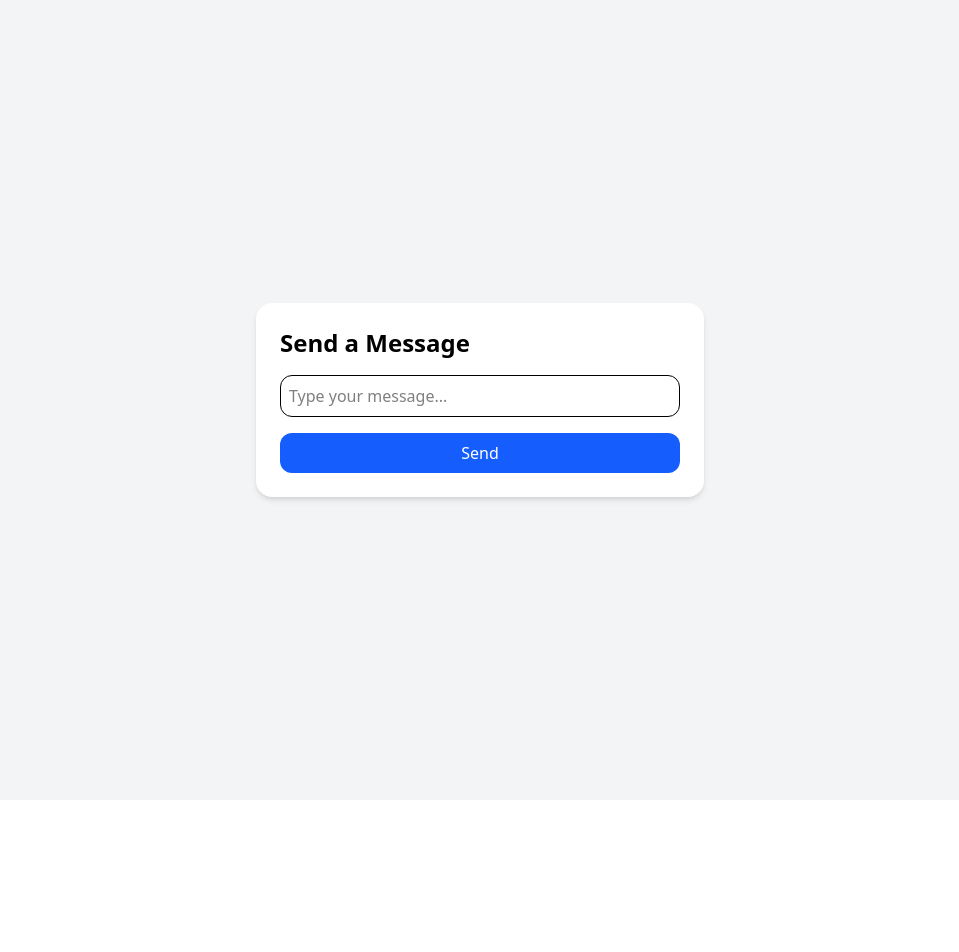
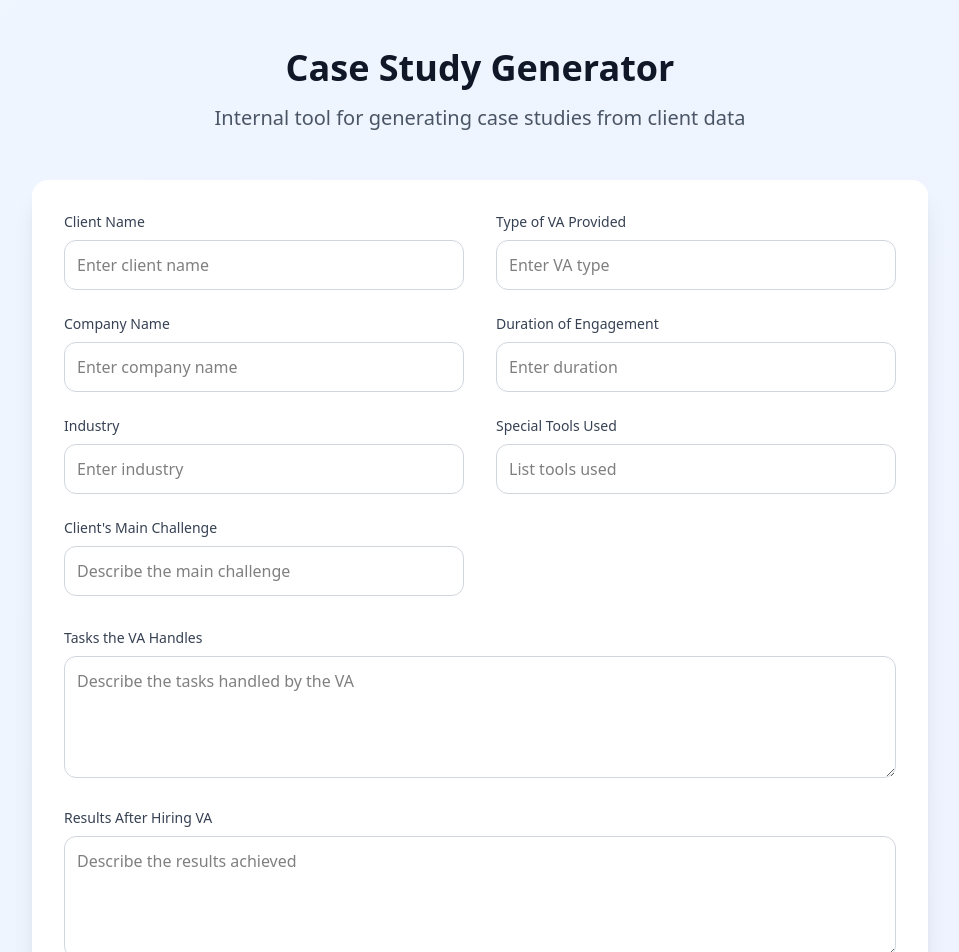
Before and after one commit to DiegoMero/case-study-generator, a Next.js app: page / in a window 1280 px wide. Shown: the top 952 px of the page, without its empty margins (160-1119 px from the left). Before the commit the page ends 800 px from the top, so only its background shows below. Built offline with nearby package versions, Linux system fonts and the light colour scheme.

Commit message:
Change approach

```diff
--- a/app/client-story/page.tsx
+++ b/app/client-story/page.tsx
@@ -88,8 +88,8 @@ export default function ClientStoryForm() {
     <div className="min-h-screen bg-gradient-to-br from-blue-50 to-indigo-50 py-12 px-4 sm:px-6 lg:px-8">
       <div className="max-w-4xl mx-auto">
         <div className="text-center mb-12">
-          <h1 className="text-4xl font-bold text-gray-900 mb-4">Share Your Success Story</h1>
-          <p className="text-xl text-gray-600">Help others understand the value of virtual assistance by sharing your experience</p>
+          <h1 className="text-4xl font-bold text-gray-900 mb-4">Case Study Generator</h1>
+          <p className="text-xl text-gray-600">Internal tool for generating case studies from client data</p>
         </div>
 
         <form onSubmit={handleSubmit} className="bg-white rounded-2xl shadow-xl p-8 space-y-8">
@@ -101,14 +101,14 @@ export default function ClientStoryForm() {
               </div>
               <div>
                 <label className="block text-sm font-medium text-gray-700 mb-2">Company Name</label>
-                <Input name="companyName" placeholder="Enter company name (Optional)" value={formData.companyName} onChange={handleChange} />
+                <Input name="companyName" placeholder="Enter company name" value={formData.companyName} onChange={handleChange} />
               </div>
               <div>
                 <label className="block text-sm font-medium text-gray-700 mb-2">Industry</label>
                 <Input name="industry" placeholder="Enter industry" value={formData.industry} onChange={handleChange} />
               </div>
               <div>
-                <label className="block text-sm font-medium text-gray-700 mb-2">Client&apos;s Main Challenge</label>
+                <label className="block text-sm font-medium text-gray-700 mb-2">Client's Main Challenge</label>
                 <Input name="challenge" placeholder="Describe the main challenge" value={formData.challenge} onChange={handleChange} />
               </div>
             </div>
@@ -124,7 +124,7 @@ export default function ClientStoryForm() {
               </div>
               <div>
                 <label className="block text-sm font-medium text-gray-700 mb-2">Special Tools Used</label>
-                <Input name="tools" placeholder="List tools used (Optional)" value={formData.tools} onChange={handleChange} />
+                <Input name="tools" placeholder="List tools used" value={formData.tools} onChange={handleChange} />
               </div>
             </div>
           </div>
@@ -140,7 +140,7 @@ export default function ClientStoryForm() {
             </div>
             <div>
               <label className="block text-sm font-medium text-gray-700 mb-2">Client Testimonial</label>
-              <Textarea name="testimonial" placeholder="Share your testimonial (Optional)" value={formData.testimonial} onChange={handleChange} />
+              <Textarea name="testimonial" placeholder="Share client testimonial" value={formData.testimonial} onChange={handleChange} />
             </div>
           </div>
 
@@ -149,7 +149,7 @@ export default function ClientStoryForm() {
               type="submit"
               className="w-full bg-blue-600 text-white py-3 px-4 rounded-xl hover:bg-blue-700 transition duration-300 transform hover:scale-[1.02] font-medium text-lg shadow-lg"
             >
-              Submit Success Story
+              Generate Case Study
             </button>
           </div>
 
@@ -166,7 +166,7 @@ export default function ClientStoryForm() {
 
         {webhookResponse && (
           <div className="mt-8 bg-white rounded-2xl shadow-xl p-8">
-            <h2 className="text-2xl font-semibold text-gray-900 mb-6">Webhook Response</h2>
+            <h2 className="text-2xl font-semibold text-gray-900 mb-6">Generated Case Study</h2>
             <div className="space-y-4">
               <div className="grid grid-cols-2 gap-4">
                 <div className="bg-gray-50 p-4 rounded-xl">
@@ -192,7 +192,7 @@ export default function ClientStoryForm() {
 
               {webhookResponse.content && (
                 <div className="bg-gray-50 p-4 rounded-xl">
-                  <p className="text-sm font-medium text-gray-500 mb-2">Generated Content</p>
+                  <p className="text-sm font-medium text-gray-500 mb-2">Case Study Content</p>
                   <div className="bg-white p-4 rounded-lg markdown-content">
                     <ReactMarkdown
                       components={{
@@ -216,49 +216,4 @@ export default function ClientStoryForm() {
   )
 }
 
-function Input({
-  name,
-  placeholder,
-  value,
-  onChange,
-}: {
-  name: string
-  placeholder: string
-  value: string
-  onChange: (e: React.ChangeEvent<HTMLInputElement>) => void
-}) {
-  return (
-    <input
-      name={name}
-      placeholder={placeholder}
-      value={value}
-      onChange={onChange}
-      className="w-full p-3 border border-gray-300 rounded-xl focus:ring-2 focus:ring-blue-500 focus:border-blue-500 transition duration-200"
-      required={placeholder.toLowerCase().includes('(optional') ? false : true}
-    />
-  )
-}
-
-function Textarea({
-  name,
-  placeholder,
-  value,
-  onChange,
-}: {
-  name: string
-  placeholder: string
-  value: string
-  onChange: (e: React.ChangeEvent<HTMLTextAreaElement>) => void
-}) {
-  return (
-    <textarea
-      name={name}
-      placeholder={placeholder}
-      value={value}
-      onChange={onChange}
-      className="w-full p-3 border border-gray-300 rounded-xl focus:ring-2 focus:ring-blue-500 focus:border-blue-500 transition duration-200"
-      rows={4}
-      required={placeholder.toLowerCase().includes('(optional') ? false : true}
-    />
-  )
-}
+// ... existing Input and Textarea components ...
--- a/app/page.tsx
+++ b/app/page.tsx
@@ -1,55 +1,265 @@
 'use client'
 
 import { useState } from 'react'
+import ReactMarkdown from 'react-markdown'
 
-export default function Home() {
-  const [message, setMessage] = useState('')
+interface WebhookResponse {
+  success: boolean;
+  message: string;
+  content?: string;
+  timestamp?: string;
+}
+
+export default function ClientStoryForm() {
+  const [formData, setFormData] = useState({
+    clientName: '',
+    companyName: '',
+    industry: '',
+    challenge: '',
+    vaType: '',
+    tasks: '',
+    results: '',
+    testimonial: '',
+    duration: '',
+    tools: '',
+  })
+
   const [status, setStatus] = useState<string | null>(null)
+  const [webhookResponse, setWebhookResponse] = useState<WebhookResponse | null>(null)
+
+  const handleChange = (e: React.ChangeEvent<HTMLInputElement | HTMLTextAreaElement>) => {
+    const { name, value } = e.target
+    setFormData((prev) => ({ ...prev, [name]: value }))
+  }
 
   const handleSubmit = async (e: React.FormEvent) => {
     e.preventDefault()
     setStatus('Sending...')
+    setWebhookResponse(null)
 
     try {
-      const res = await fetch('https://elazambs.app.n8n.cloud/webhook-test/5e7cfacf-2e43-470a-a159-1911ce007b76', {
+      const res = await fetch('https://elazambs.app.n8n.cloud/webhook/5e7cfacf-2e43-470a-a159-1911ce007b76', {
         method: 'POST',
-        headers: {
-          'Content-Type': 'application/json',
-        },
-        body: JSON.stringify({ message }),
+        headers: { 'Content-Type': 'application/json' },
+        body: JSON.stringify(formData),
+      })
+
+      const responseData = await res.json()
+
+      // Extract content from the response structure
+      const content = responseData[0]?.message?.content || 'No content received'
+
+      setWebhookResponse({
+        success: res.ok,
+        message: res.ok ? 'Webhook processed successfully' : 'Webhook processing failed',
+        content: content,
+        timestamp: new Date().toISOString(),
       })
 
       if (res.ok) {
-        setStatus('Message sent successfully!')
-        setMessage('')
+        setStatus('Form submitted successfully!')
+        setFormData({
+          clientName: '',
+          companyName: '',
+          industry: '',
+          challenge: '',
+          vaType: '',
+          tasks: '',
+          results: '',
+          testimonial: '',
+          duration: '',
+          tools: '',
+        })
       } else {
-        setStatus('Failed to send message.')
+        setStatus('Submission failed.')
       }
     } catch (err) {
-      console.error('Error:', err)
-      setStatus('Error sending message.')
+      console.error('Error submitting form:', err)
+      setStatus('Error submitting form.')
+      setWebhookResponse({
+        success: false,
+        message: 'Error processing webhook',
+        timestamp: new Date().toISOString(),
+      })
     }
   }
 
   return (
-    <div className="min-h-screen flex items-center justify-center bg-gray-100 p-4">
-      <form onSubmit={handleSubmit} className="bg-white p-6 rounded-2xl shadow-md w-full max-w-md">
-        <h1 className="text-2xl font-semibold mb-4">Send a Message</h1>
-        <input
-          type="text"
-          value={message}
-          onChange={(e) => setMessage(e.target.value)}
-          placeholder="Type your message..."
-          className="w-full p-2 border rounded-xl mb-4"
-        />
-        <button
-          type="submit"
-          className="w-full bg-blue-600 text-white py-2 rounded-xl hover:bg-blue-700 transition"
-        >
-          Send
-        </button>
-        {status && <p className="mt-4 text-sm text-gray-700">{status}</p>}
-      </form>
+    <div className="min-h-screen bg-gradient-to-br from-blue-50 to-indigo-50 py-12 px-4 sm:px-6 lg:px-8">
+      <div className="max-w-4xl mx-auto">
+        <div className="text-center mb-12">
+          <h1 className="text-4xl font-bold text-gray-900 mb-4">Case Study Generator</h1>
+          <p className="text-xl text-gray-600">Internal tool for generating case studies from client data</p>
+        </div>
+
+        <form onSubmit={handleSubmit} className="bg-white rounded-2xl shadow-xl p-8 space-y-8">
+          <div className="grid grid-cols-1 md:grid-cols-2 gap-8">
+            <div className="space-y-6">
+              <div>
+                <label className="block text-sm font-medium text-gray-700 mb-2">Client Name</label>
+                <Input name="clientName" placeholder="Enter client name" value={formData.clientName} onChange={handleChange} />
+              </div>
+              <div>
+                <label className="block text-sm font-medium text-gray-700 mb-2">Company Name</label>
+                <Input name="companyName" placeholder="Enter company name" value={formData.companyName} onChange={handleChange} />
+              </div>
+              <div>
+                <label className="block text-sm font-medium text-gray-700 mb-2">Industry</label>
+                <Input name="industry" placeholder="Enter industry" value={formData.industry} onChange={handleChange} />
+              </div>
+              <div>
+                <label className="block text-sm font-medium text-gray-700 mb-2">Client's Main Challenge</label>
+                <Input name="challenge" placeholder="Describe the main challenge" value={formData.challenge} onChange={handleChange} />
+              </div>
+            </div>
+
+            <div className="space-y-6">
+              <div>
+                <label className="block text-sm font-medium text-gray-700 mb-2">Type of VA Provided</label>
+                <Input name="vaType" placeholder="Enter VA type" value={formData.vaType} onChange={handleChange} />
+              </div>
+              <div>
+                <label className="block text-sm font-medium text-gray-700 mb-2">Duration of Engagement</label>
+                <Input name="duration" placeholder="Enter duration" value={formData.duration} onChange={handleChange} />
+              </div>
+              <div>
+                <label className="block text-sm font-medium text-gray-700 mb-2">Special Tools Used</label>
+                <Input name="tools" placeholder="List tools used" value={formData.tools} onChange={handleChange} />
+              </div>
+            </div>
+          </div>
+
+          <div className="space-y-6">
+            <div>
+              <label className="block text-sm font-medium text-gray-700 mb-2">Tasks the VA Handles</label>
+              <Textarea name="tasks" placeholder="Describe the tasks handled by the VA" value={formData.tasks} onChange={handleChange} />
+            </div>
+            <div>
+              <label className="block text-sm font-medium text-gray-700 mb-2">Results After Hiring VA</label>
+              <Textarea name="results" placeholder="Describe the results achieved" value={formData.results} onChange={handleChange} />
+            </div>
+            <div>
+              <label className="block text-sm font-medium text-gray-700 mb-2">Client Testimonial</label>
+              <Textarea name="testimonial" placeholder="Share client testimonial" value={formData.testimonial} onChange={handleChange} />
+            </div>
+          </div>
+
+          <div className="pt-4">
+            <button
+              type="submit"
+              className="w-full bg-blue-600 text-white py-3 px-4 rounded-xl hover:bg-blue-700 transition duration-300 transform hover:scale-[1.02] font-medium text-lg shadow-lg"
+            >
+              Generate Case Study
+            </button>
+          </div>
+
+          {status && (
+            <div className={`text-center p-4 rounded-xl ${
+              status.includes('successfully') ? 'bg-green-50 text-green-700' :
+              status.includes('failed') ? 'bg-red-50 text-red-700' :
+              'bg-blue-50 text-blue-700'
+            }`}>
+              <p className="font-medium">{status}</p>
+            </div>
+          )}
+        </form>
+
+        {webhookResponse && (
+          <div className="mt-8 bg-white rounded-2xl shadow-xl p-8">
+            <h2 className="text-2xl font-semibold text-gray-900 mb-6">Generated Case Study</h2>
+            <div className="space-y-4">
+              <div className="grid grid-cols-2 gap-4">
+                <div className="bg-gray-50 p-4 rounded-xl">
+                  <p className="text-sm font-medium text-gray-500">Status</p>
+                  <p className={`mt-1 text-lg font-semibold ${
+                    webhookResponse.success ? 'text-green-600' : 'text-red-600'
+                  }`}>
+                    {webhookResponse.success ? 'Success' : 'Failed'}
+                  </p>
+                </div>
+                <div className="bg-gray-50 p-4 rounded-xl">
+                  <p className="text-sm font-medium text-gray-500">Timestamp</p>
+                  <p className="mt-1 text-lg font-semibold text-gray-900">
+                    {new Date(webhookResponse.timestamp || '').toLocaleString()}
+                  </p>
+                </div>
+              </div>
+
+              <div className="bg-gray-50 p-4 rounded-xl">
+                <p className="text-sm font-medium text-gray-500">Message</p>
+                <p className="mt-1 text-lg font-semibold text-gray-900">{webhookResponse.message}</p>
+              </div>
+
+              {webhookResponse.content && (
+                <div className="bg-gray-50 p-4 rounded-xl">
+                  <p className="text-sm font-medium text-gray-500 mb-2">Case Study Content</p>
+                  <div className="bg-white p-4 rounded-lg markdown-content">
+                    <ReactMarkdown
+                      components={{
+                        strong: (props) => <strong className="font-bold text-gray-900" {...props} />,
+                        p: (props) => <p className="mb-4 text-gray-900" {...props} />,
+                        ul: (props) => <ul className="list-disc pl-5 mb-4" {...props} />,
+                        ol: (props) => <ol className="list-decimal pl-5 mb-4" {...props} />,
+                        li: (props) => <li className="mb-1" {...props} />,
+                      }}
+                    >
+                      {webhookResponse.content}
+                    </ReactMarkdown>
+                  </div>
+                </div>
+              )}
+            </div>
+          </div>
+        )}
+      </div>
     </div>
-  );
+  )
 }
+
+
+function Input({
+  name,
+  placeholder,
+  value,
+  onChange,
+}: {
+  name: string
+  placeholder: string
+  value: string
+  onChange: (e: React.ChangeEvent<HTMLInputElement>) => void
+}) {
+  return (
+    <input
+      name={name}
+      placeholder={placeholder}
+      value={value}
+      onChange={onChange}
+      className="w-full p-3 border border-gray-300 rounded-xl focus:ring-2 focus:ring-blue-500 focus:border-blue-500 transition duration-200"
+      required={placeholder.toLowerCase().includes('(optional') ? false : true}
+    />
+  )
+}
+
+function Textarea({
+  name,
+  placeholder,
+  value,
+  onChange,
+}: {
+  name: string
+  placeholder: string
+  value: string
+  onChange: (e: React.ChangeEvent<HTMLTextAreaElement>) => void
+}) {
+  return (
+    <textarea
+      name={name}
+      placeholder={placeholder}
+      value={value}
+      onChange={onChange}
+      className="w-full p-3 border border-gray-300 rounded-xl focus:ring-2 focus:ring-blue-500 focus:border-blue-500 transition duration-200"
+      rows={4}
+      required={placeholder.toLowerCase().includes('(optional') ? false : true}
+    />
+  )
+}
```
